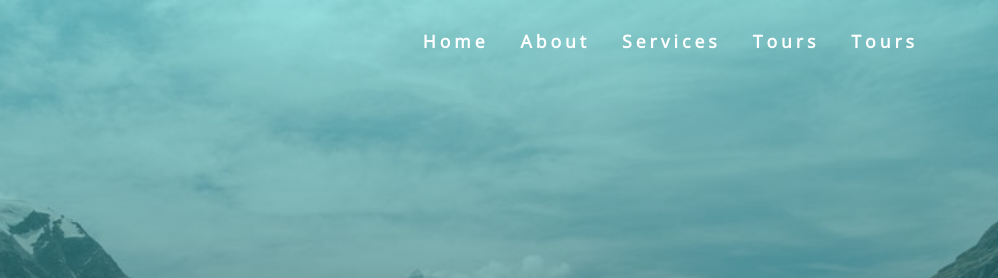
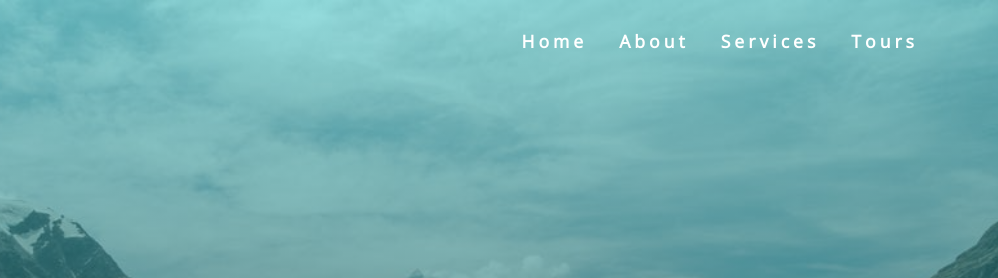
Before and after one commit to talaksewmisganaw1/vanilla-JavaScript-projects, a plain HTML site: page 10 scroll/index.html in a window 1280 px wide. Shown: the top 278 px of the page, 282-1280 px from the left. Drawn offline with nearby package versions, Linux system fonts and the light colour scheme.

Commit message:
repeated link element in scroll project removed

```diff
--- a/10 scroll/index.html
+++ b/10 scroll/index.html
@@ -31,9 +31,6 @@
                         </li>
                         <li>
                           <a href="#services" class="scroll-link">services</a>
-                        </li>
-                        <li>
-                          <a href="#tours" class="scroll-link">tours</a>
                         </li>
                         <li>
                           <a href="#tours" class="scroll-link">tours</a>
```
